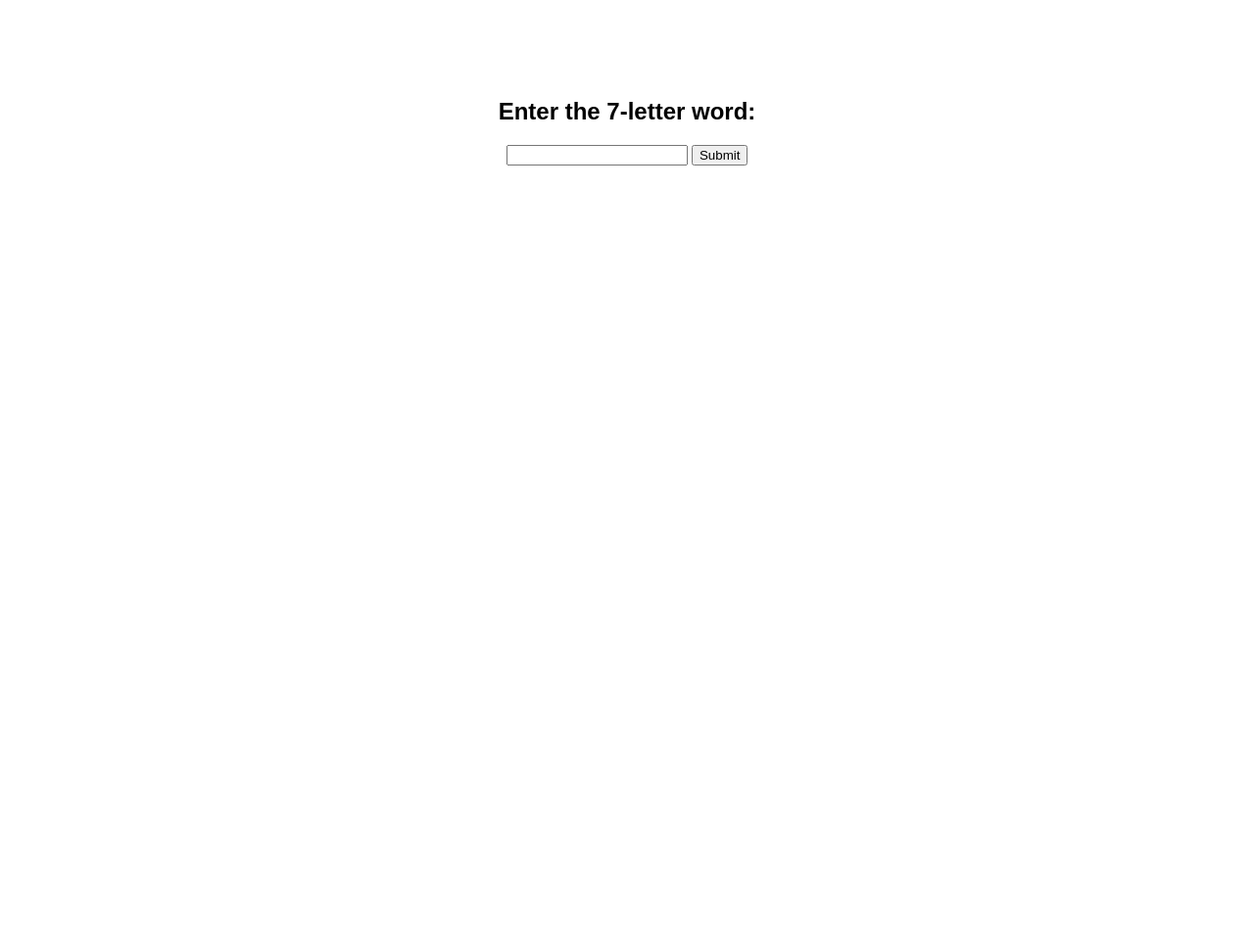
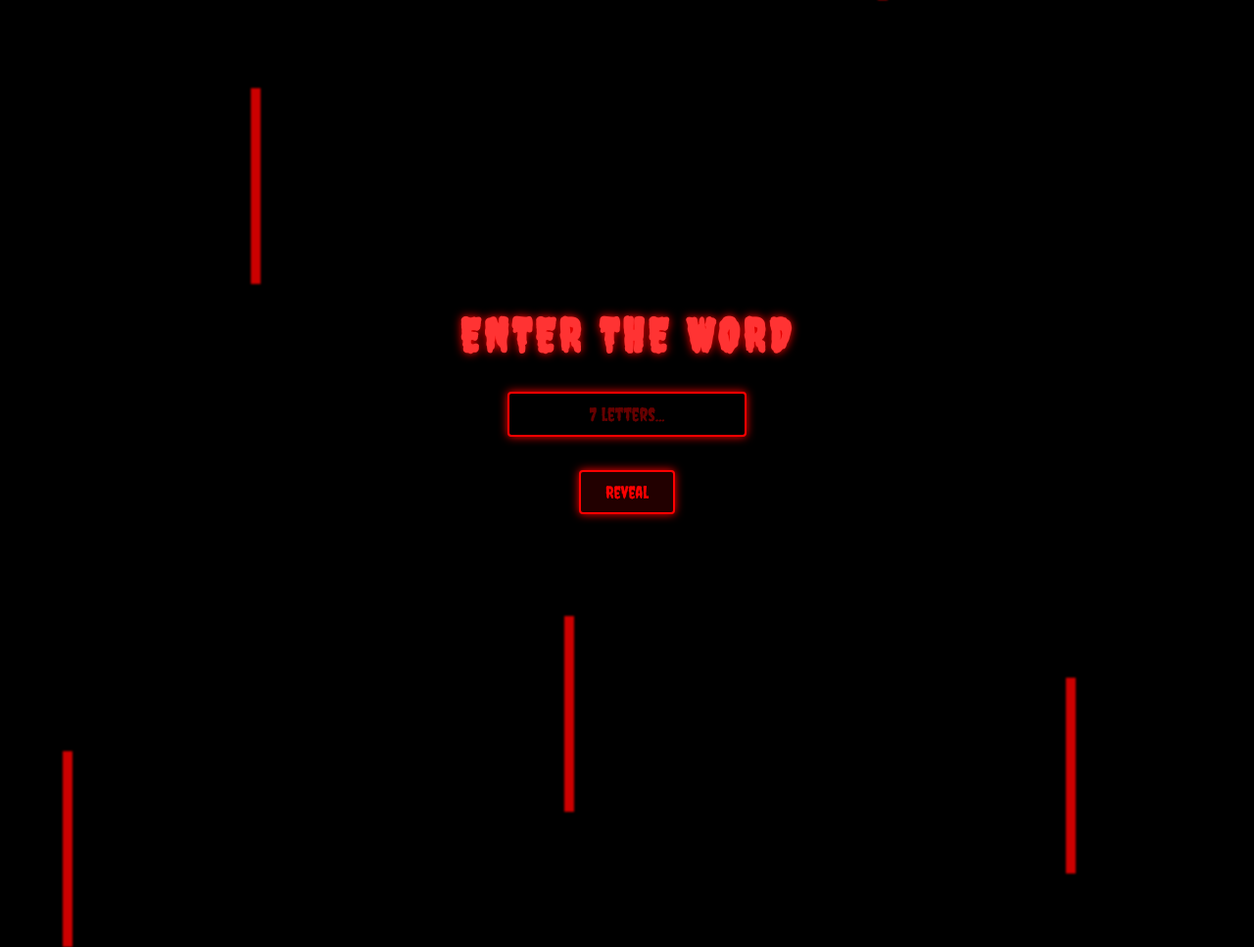
Before and after one commit to ninjaturtleisdonut-cmyk/info1, a plain HTML site: page index.html in a window 1280 px wide. Shown: the whole page at 98% size. Before the commit the page ends 800 px from the top, so only its background shows below. Drawn offline with Linux system fonts and the light colour scheme.

Commit message:
Update index.html

```diff
--- a/index.html
+++ b/index.html
@@ -2,26 +2,138 @@
 <html>
 <head>
 <meta charset="UTF-8">
-<title>Word Check</title>
+<title>███ SYSTEM INTERFERENCE</title>
+
+<link href="https://fonts.googleapis.com/css2?family=Creepster&family=Roboto:wght@300&display=swap" rel="stylesheet">
+
 <style>
   body {
-    font-family: Arial, sans-serif;
-    text-align: center;
-    margin-top: 100px;
+    margin: 0;
+    height: 100vh;
+    background: black;
+    color: #d9d9d9;
+    font-family: 'Roboto', sans-serif;
+    display: flex;
+    flex-direction: column;
+    justify-content: center;
+    align-items: center;
+    overflow: hidden;
+    position: relative;
   }
 
-  #result {
-    margin-top: 30px;
-    font-size: 2rem;
-    display: none;
+  /* --- BLOOD DRIPS --- */
+  .blood {
+    position: absolute;
+    top: -100px;
+    width: 10px;
+    height: 200px;
+    background: red;
+    animation: drip 5s infinite linear;
+    filter: blur(1px);
+    opacity: 0.8;
+  }
+
+  @keyframes drip {
+    0% { top: -200px; }
+    100% { top: 120%; }
+  }
+
+  /* Generate multiple random drips */
+  .blood:nth-child(1) { left: 5%; animation-duration: 6s; }
+  .blood:nth-child(2) { left: 20%; animation-duration: 4s; }
+  .blood:nth-child(3) { left: 45%; animation-duration: 7s; }
+  .blood:nth-child(4) { left: 70%; animation-duration: 5s; }
+  .blood:nth-child(5) { left: 85%; animation-duration: 6.5s; }
+
+  /* --- FLICKERING EYES BG --- */
+  .eyes {
+    position: absolute;
+    font-size: 3rem;
+    color: red;
+    opacity: 0;
+    animation: blink 4s infinite;
+    pointer-events: none;
+    filter: blur(1px);
+  }
+
+  @keyframes blink {
+    0%, 90%, 100% { opacity: 0; }
+    92%, 93% { opacity: 0.8; }
+  }
+
+  #eye1 { top: 20%; left: 10%; }
+  #eye2 { top: 60%; left: 80%; animation-delay: 1.5s; }
+  #eye3 { top: 40%; left: 50%; animation-delay: 3s; }
+
+  h2 {
+    font-family: 'Creepster', cursive;
+    font-size: 3rem;
+    color: #ff3333;
+    letter-spacing: 4px;
+    text-shadow: 0 0 10px red;
+    margin-bottom: 30px;
+    animation: flicker 2.5s infinite;
+    z-index: 10;
+  }
+
+  @keyframes flicker {
+    0%, 18%, 22%, 25%, 53%, 57%, 100% { opacity: 1; }
+    20%, 24%, 55% { opacity: 0.4; }
+  }
+
+  #wordInput {
+    background: black;
+    border: 2px solid red;
+    color: red;
+    padding: 10px 20px;
+    font-size: 1.2rem;
+    width: 200px;
+    text-align: center;
+    border-radius: 4px;
+    font-family: 'Creepster', cursive;
+    outline: none;
+    box-shadow: 0 0 10px red;
+    z-index: 10;
+  }
+
+  #wordInput::placeholder {
+    color: #660000;
+  }
+
+  button {
+    margin-top: 15px;
+    padding: 10px 25px;
+    background: #220000;
+    border: 2px solid red;
+    color: red;
+    font-size: 1.1rem;
+    cursor: pointer;
+    border-radius: 4px;
+    font-family: 'Creepster', cursive;
+    box-shadow: 0 0 10px red;
+    transition: 0.2s;
+    z-index: 10;
+  }
+
+  button:hover {
+    background: red;
+    color: black;
   }
 
   #red-line {
     width: 200px;
     height: 5px;
     background: red;
-    margin: 20px auto 0 auto;
+    margin: 30px auto 0 auto;
     display: none;
+    box-shadow: 0 0 15px red;
+    animation: pulse 1s infinite;
+  }
+
+  @keyframes pulse {
+    0% { box-shadow: 0 0 5px red; }
+    50% { box-shadow: 0 0 20px red; }
+    100% { box-shadow: 0 0 5px red; }
   }
 
   #rainbow {
@@ -30,24 +142,73 @@
     margin: 0 auto;
     background: linear-gradient(
       to right,
-      red, orange, yellow, green, cyan, blue, violet
+      darkred, crimson, red, orangered, firebrick, maroon, black
     );
     display: none;
+    animation: bleed 4s infinite;
+  }
+
+  @keyframes bleed {
+    0% { filter: blur(0px); }
+    50% { filter: blur(3px); }
+    100% { filter: blur(0px); }
+  }
+
+  #result {
+    margin-top: 30px;
+    font-size: 3rem;
+    color: red;
+    font-family: 'Creepster', cursive;
+    display: none;
+    text-shadow: 0 0 15px red;
+    animation: glitch 1.2s infinite;
+  }
+
+  @keyframes glitch {
+    0% { transform: translate(0); }
+    20% { transform: translate(-2px, 2px); }
+    40% { transform: translate(2px, -2px); }
+    60% { transform: translate(-1px, -1px); }
+    80% { transform: translate(1px, 1px); }
+    100% { transform: translate(0); }
   }
 </style>
 </head>
 <body>
 
-<h2>Enter the 7-letter word:</h2>
+<!-- BLOOD DRIPS -->
+<div class="blood"></div>
+<div class="blood"></div>
+<div class="blood"></div>
+<div class="blood"></div>
+<div class="blood"></div>
 
-<input id="wordInput" maxlength="7" />
-<button onclick="checkWord()">Submit</button>
+<!-- WATCHING EYES -->
+<div class="eyes" id="eye1">👁</div>
+<div class="eyes" id="eye2">👁</div>
+<div class="eyes" id="eye3">👁</div>
+
+<!-- AUDIO -->
+<audio id="bgAudio" src="bg.mp3" loop></audio>
+<audio id="whisper" src="whisper.mp3"></audio>
+
+<h2>ENTER THE WORD</h2>
+
+<input id="wordInput" maxlength="7" placeholder="7 letters..." />
+<br>
+<button onclick="checkWord()">Reveal</button>
 
 <div id="red-line"></div>
 <div id="rainbow"></div>
 <div id="result">Notion</div>
 
 <script>
+/* Start background audio on first click (browser rules) */
+document.addEventListener('click', () => {
+  const bg = document.getElementById("bgAudio");
+  if (bg.paused) bg.volume = 0.4, bg.play();
+}, { once:true });
+
 function checkWord() {
   const word = document.getElementById("wordInput").value.trim().toLowerCase();
 
@@ -55,6 +216,11 @@ function checkWord() {
     document.getElementById("red-line").style.display = "block";
     document.getElementById("rainbow").style.display = "block";
     document.getElementById("result").style.display = "block";
+
+    // Whisper sound
+    const whisper = document.getElementById("whisper");
+    whisper.volume = 0.7;
+    whisper.play();
   } else {
     document.getElementById("red-line").style.display = "none";
     document.getElementById("rainbow").style.display = "none";
```
